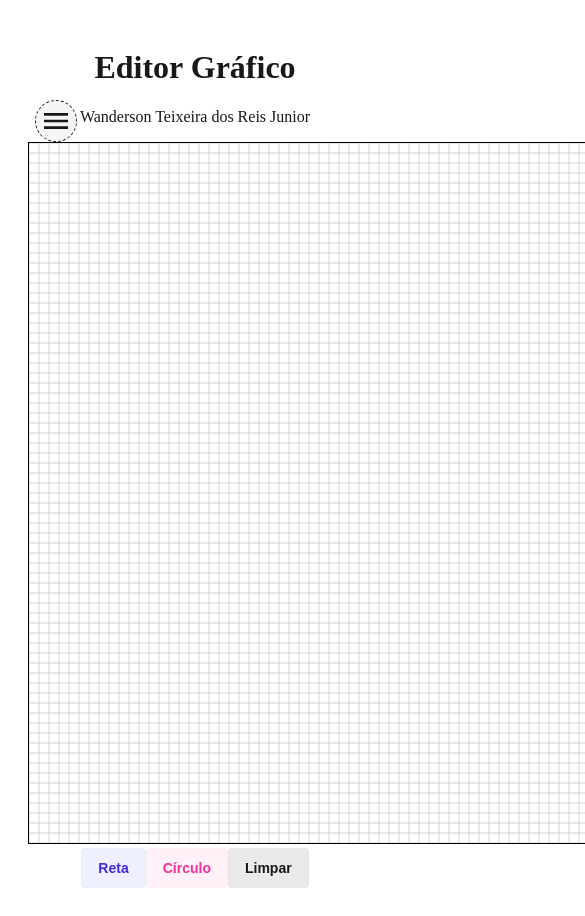
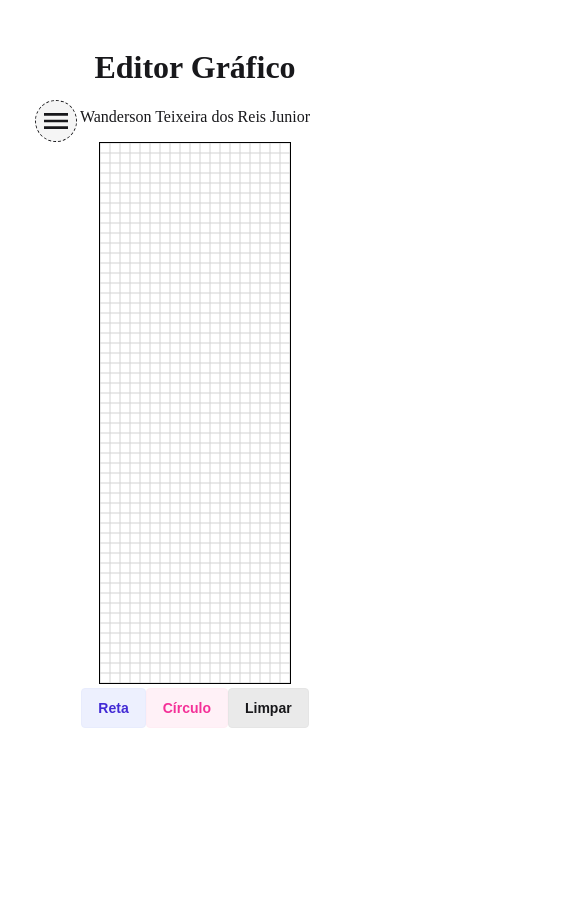
Before and after one commit to waands/TPCG_PAINT, a React (Vite) app: page / in a window 390 px wide. Shown: the top 916 px of the page, 585 px wide, since content can reach past the window. After the commit the page ends 844 px from the top, so only its background shows below. Built offline with nearby package versions, Linux system fonts and the light colour scheme.

Commit message:
update canvas size calculation for responsive design

```diff
--- a/src/App.tsx
+++ b/src/App.tsx
@@ -8,7 +8,7 @@ function App() {
   const [showGrid, setShowGrid] = useState(true);
   const [gridThickness, setGridThickness] = useState(1);
   const [pixelSize, setPixelSize] = useState(10);
-  const [canvasSize, setCanvasSize] = useState({ width: 600, height: 700 });
+  const [canvasSize, setCanvasSize] = useState({ width: Math.floor((window.innerWidth - 200)/pixelSize)*pixelSize, height: Math.floor((window.innerHeight - 300)/pixelSize)* pixelSize });
   const [mode, setMode] = useState<string | null>(null);
 
   return (
```
